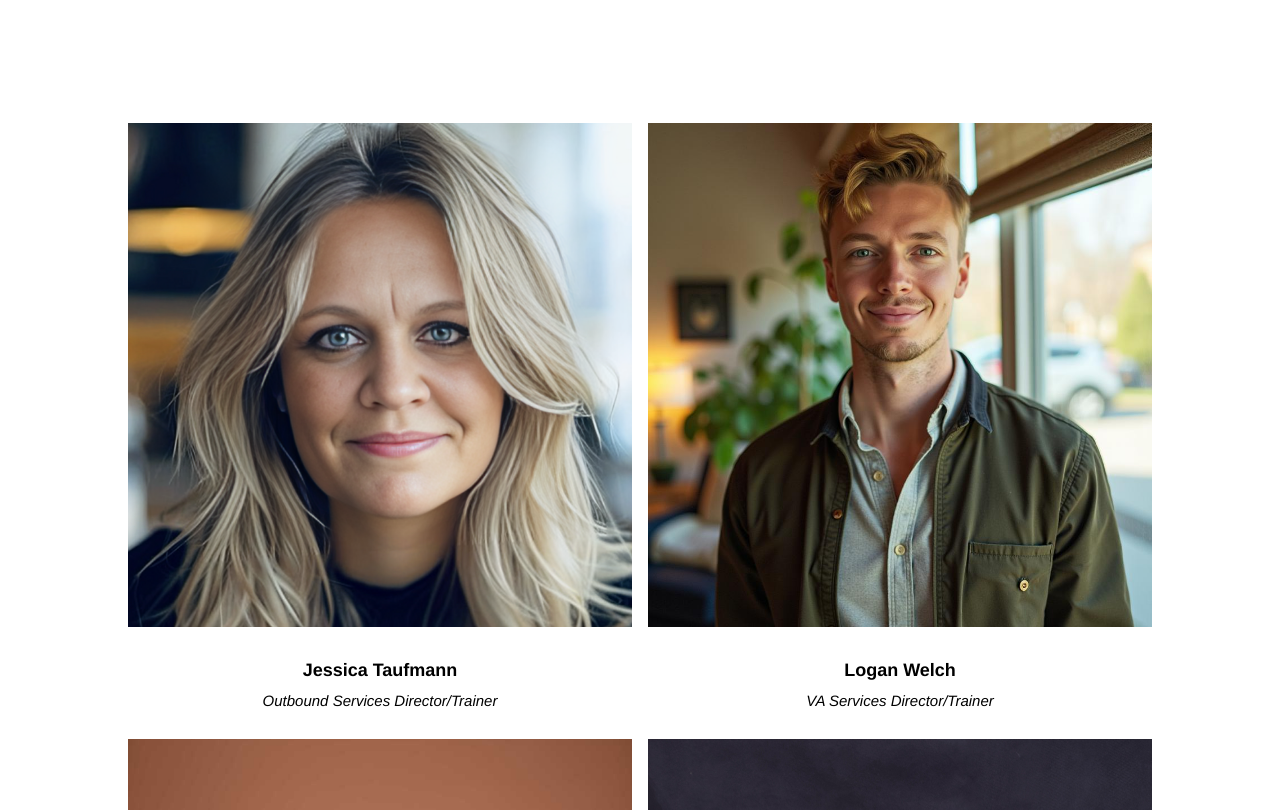
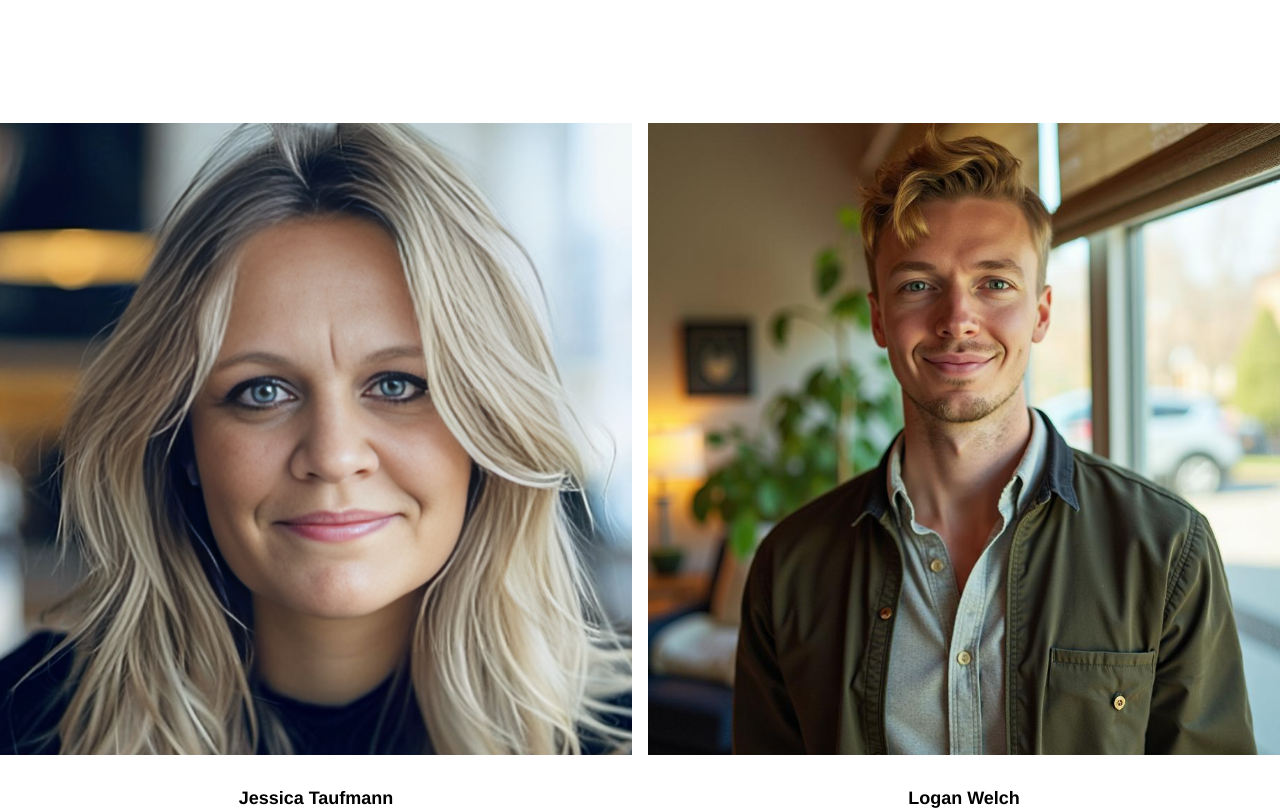
Before and after one commit to Gynius/rcfh, a React (Vite) app: page /teams in a window 1280 px wide. Shown: the part 1840-2650 px from the top of the page. Built offline with nearby package versions, Linux system fonts and the light colour scheme; a web font is replaced by a local one.

Commit message:
fix overflow

```diff
--- a/src/components/JoinUs.jsx
+++ b/src/components/JoinUs.jsx
@@ -5,7 +5,7 @@ function JoinUs() {
     <div className="join-us bg-join_us_bg bg-fixed bg-cover p-20 relative h-screen justify-center items-center flex">
       <div className="w-full h-screen absolute inset-0 bg-black bg-opacity-50 z-5 "></div>
       <div className="w-full flex flex-col justify-center items-center gap-2">
-        <h1 className="font-playfair text-8xl text-white z-10 font-semibold py-3">
+        <h1 className="font-playfair lg:text-8xl text-white z-10 font-semibold py-3 text-6xl">
           Join Us
         </h1>
         <h2 className="lg:w-2/5 sm:w-4/5 font-roboto text-lg text-center z-10 text-white py-10">
--- a/src/components/Rcfh.jsx
+++ b/src/components/Rcfh.jsx
@@ -3,8 +3,8 @@ import React from "react";
 function Rcfh() {
   return (
     <div className="flex justify-center items-center py-10">
-      <div className=" md:w-4/5 flex flex-col ">
-        <p className="font-roboto tracking-wide text-center text-base">
+      <div className="w-4/5 flex flex-col ">
+        <p className="font-roboto tracking-wide text-center text-[14px] md:text-base">
           <span className="text-6xl font-playfair font-extrabold text-green tracking-wider pr-10 rounded-full">
             RCFH
           </span>
--- a/src/components/Team.jsx
+++ b/src/components/Team.jsx
@@ -13,7 +13,7 @@ function Team() {
       id="team"
       className="team section flex align-center justify-center py-16"
     >
-      <div className="2xl:w-3/5 w-4/5 container">
+      <div className="2xl:w-3/5">
         <div className="grid grid-cols-1 sm:grid-cols-2 lg:grid-cols-2 gap-4">
           {teamMembers.map((member, index) => (
             <div
@@ -30,7 +30,9 @@ function Team() {
                   alt={`Team Member ${index + 1}`}
                 />
                 <div className="social text-white px-10 text-center italic">
-                  <p>"{member.description}" </p>
+                  <p className="text-xs lg:text-base">
+                    "{member.description}"{" "}
+                  </p>
                   {/* {member.socialLinks.map((link, linkIndex) => {
                     const IconComponent = link.icon;
                     return (
--- a/src/index.css
+++ b/src/index.css
@@ -7,7 +7,7 @@
 body{
     background-color: #f1f1f1;
     background-color: #ffffff;
-    overflow-x: hidden;
+    overflow-x: hidden !important;
 }
 
   /*--------------------------------------------------------------
```
